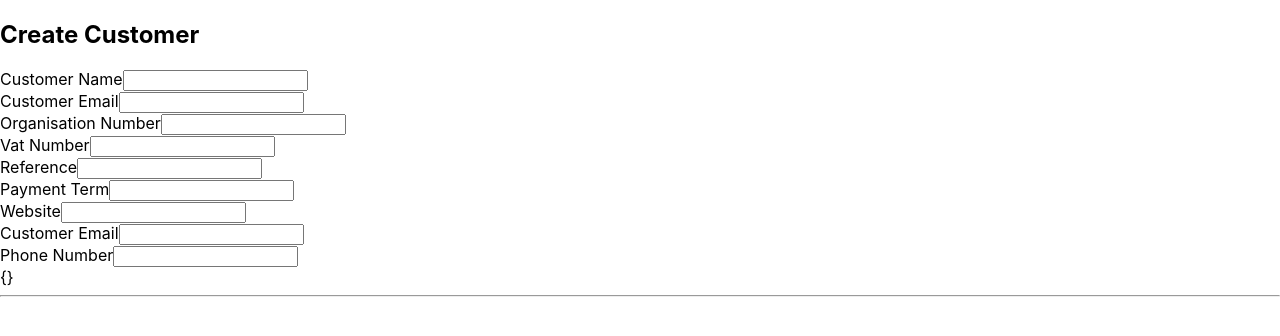
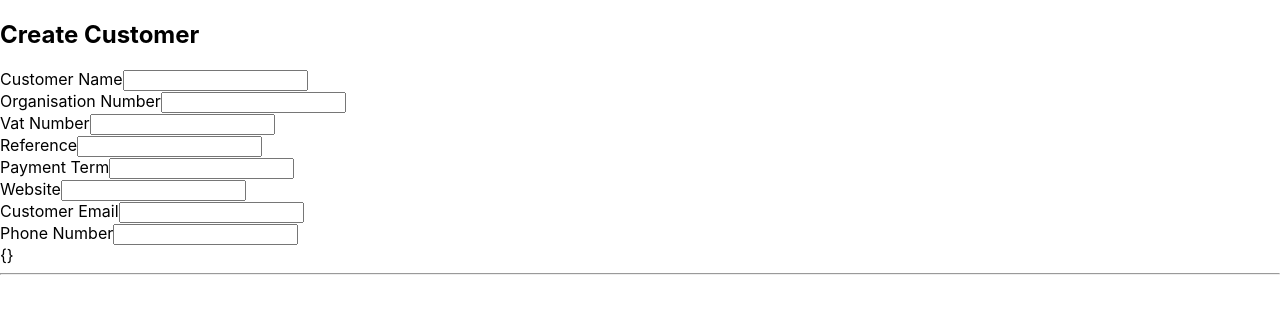
Before and after one commit to paraketsova/nackademin-b2b-crm, a React (Create React App) app: page /customers/create in a window 1280 px wide. Shown: the top 336 px of the page. Built offline with nearby package versions, Linux system fonts and the light colour scheme.

Commit message:
Fix form options at CustomerCreatePage

```diff
--- a/src/pages/CustomerCreatePage.jsx
+++ b/src/pages/CustomerCreatePage.jsx
@@ -27,7 +27,7 @@ export default function CustomerCreatePage() {
     <div>
       <h2>Create Customer</h2>
       <form>
-        {renderInput("name", "Customer Name")}{renderInput("email", "Customer Email", "email")}
+        {renderInput("name", "Customer Name")}
         {renderInput("organisationNr", "Organisation Number")}
         {renderInput("vatNr", "Vat Number")}
         {renderInput("reference", "Reference")}
```
Also changed, not shown: 1 other file (tests, documents, lock files or other folders).
